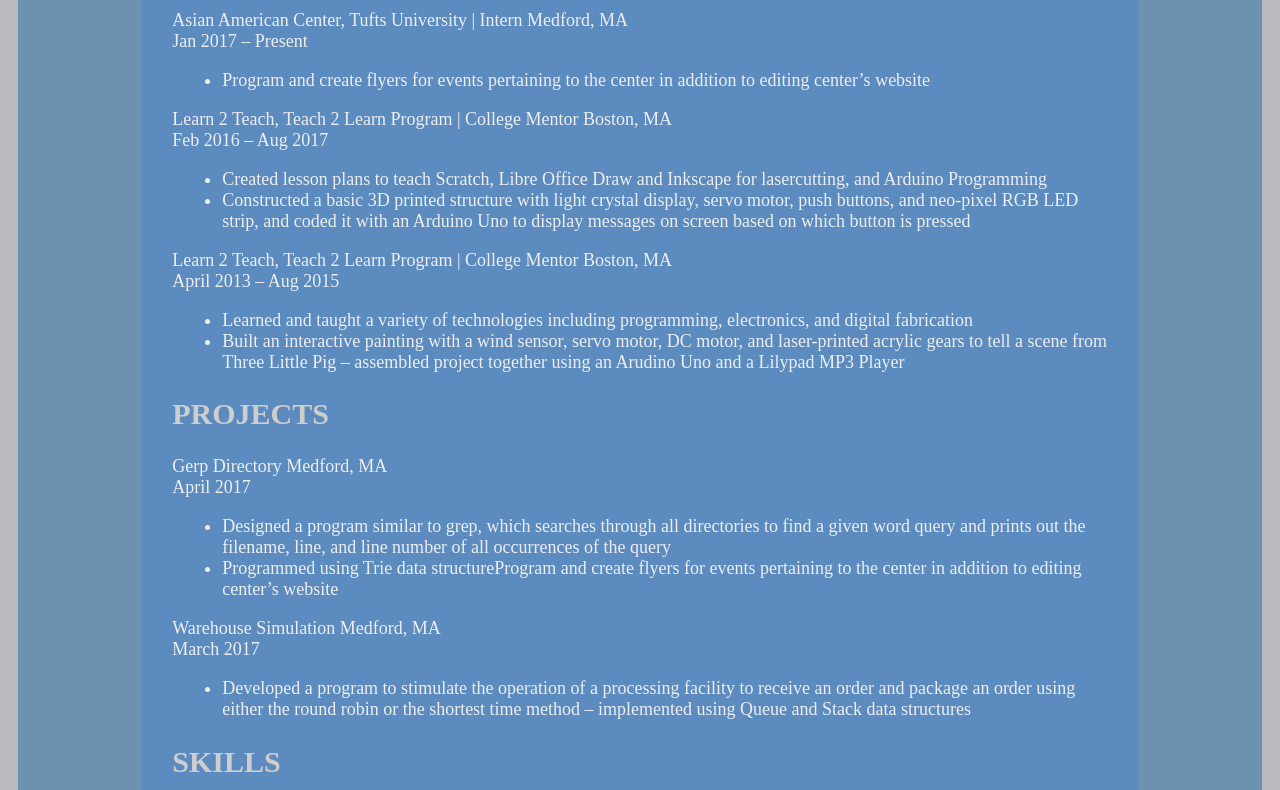
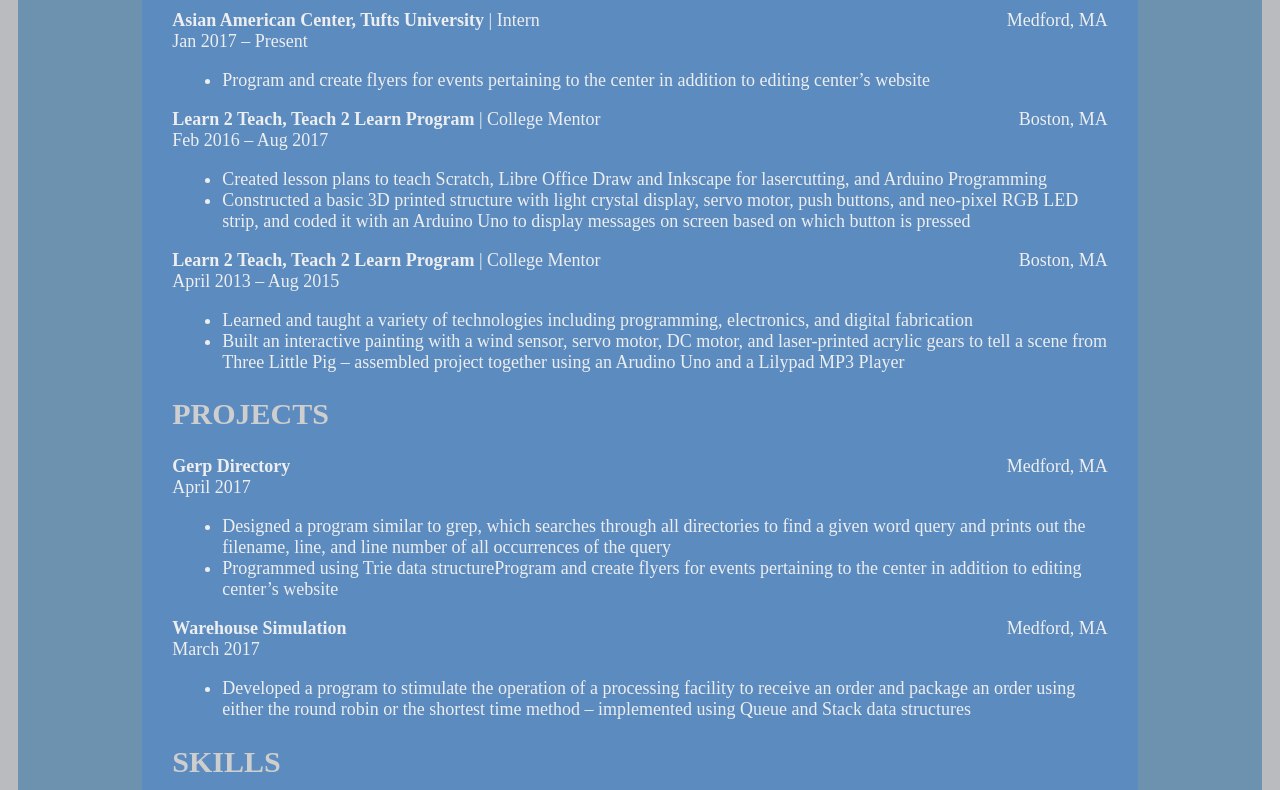
Before and after one commit to thucan/thucan.github.io, a plain HTML site: page resume.html in a window 1280 px wide. Shown: the part 579-1369 px from the top of the page. Drawn offline with Linux system fonts and the light colour scheme.

Commit message:
updated resume stylesheet

```diff
--- a/resume.css
+++ b/resume.css
@@ -45,14 +45,14 @@ p {
         margin-right: 3%;
 }
 
-#location {
+.location {
         float: right;
 }
 
 #time {
         font-style: italic;
 }
-#bold {
+.bo {
         font-weight: bold;
 }
 .back {
```
